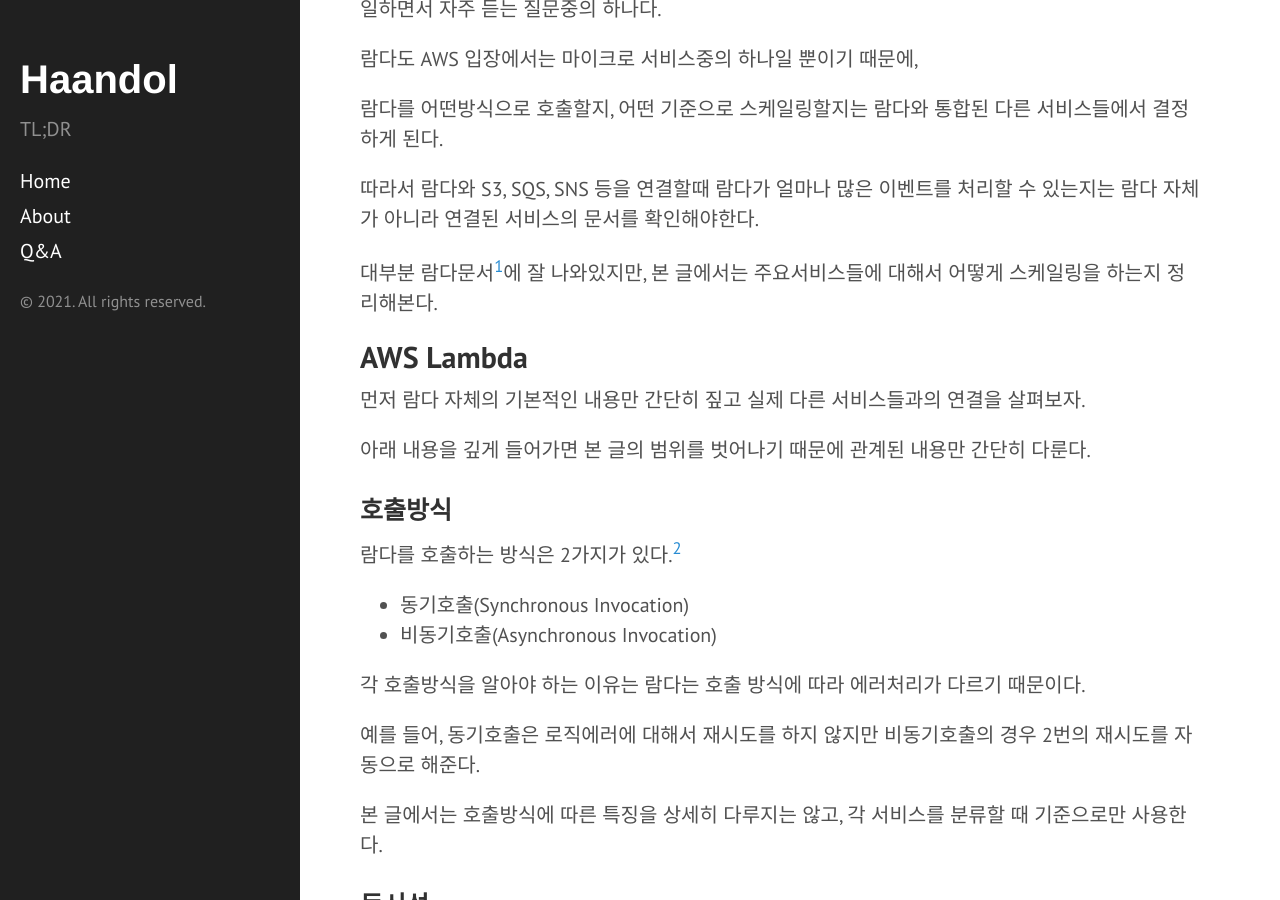
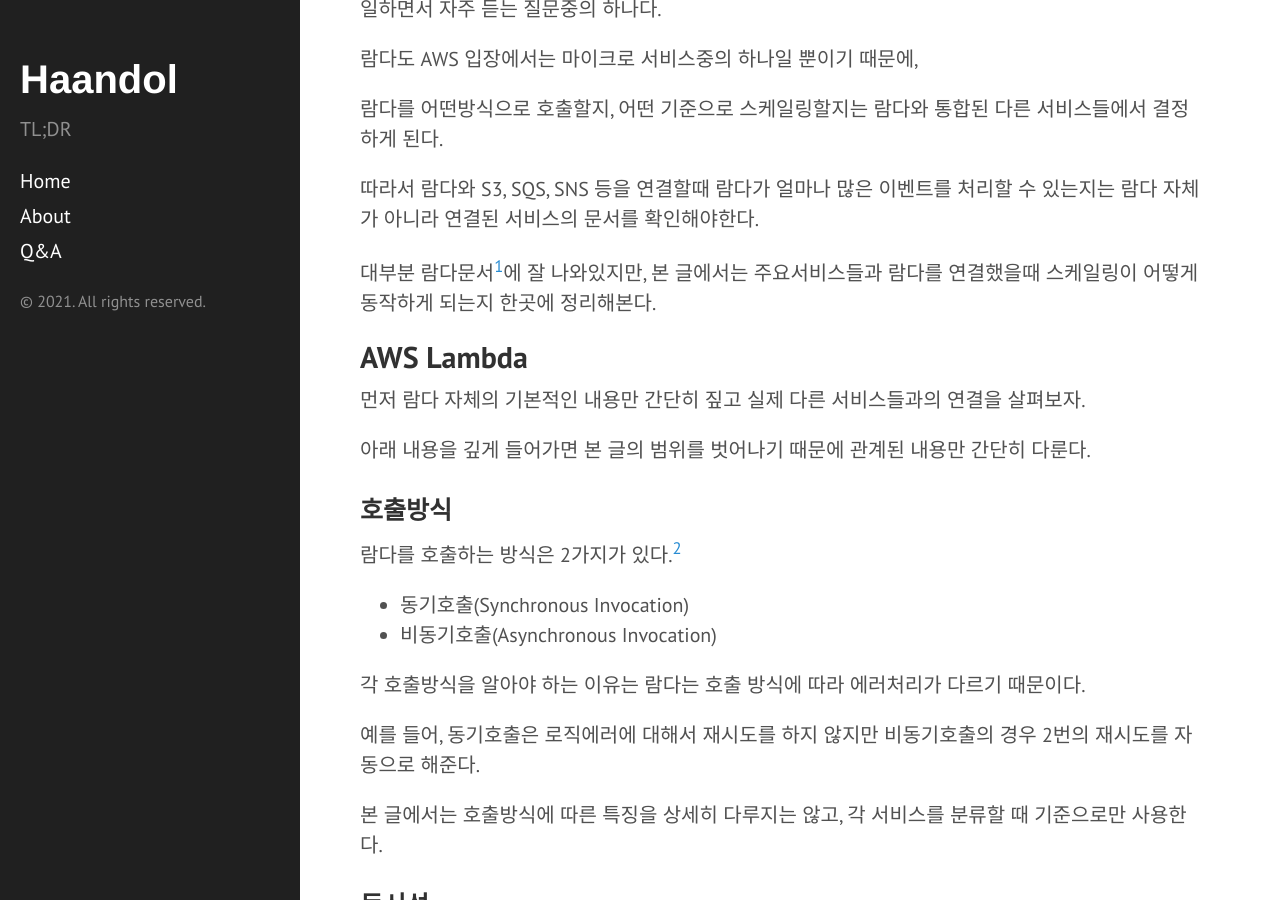
Before and after one commit to haandol/haandol.github.com, a Jekyll site: the page built from _posts/2021-11-18-lambda-scailing-policy-as-downstream.md, in a window 1280 px wide and 900 px high, scrolled down 431 px. Built offline with Jekyll 4.4.1, drawn with Linux system fonts in a browser that asks for light colours; comment, search, counter and statistics services are not loaded.

Commit message:
update lamba scaling

```diff
--- a/_posts/2021-11-18-lambda-scailing-policy-as-downstream.md
+++ b/_posts/2021-11-18-lambda-scailing-policy-as-downstream.md
@@ -24,7 +24,7 @@ publish: true
 
 따라서 람다와 S3, SQS, SNS 등을 연결할때 람다가 얼마나 많은 이벤트를 처리할 수 있는지는 람다 자체가 아니라 연결된 서비스의 문서를 확인해야한다.
 
-대부분 람다문서[^1]에 잘 나와있지만, 본 글에서는 주요서비스들에 대해서 어떻게 스케일링을 하는지 정리해본다.
+대부분 람다문서[^1]에 잘 나와있지만, 본 글에서는 주요서비스들과 람다를 연결했을때 스케일링이 어떻게 동작하게 되는지 한곳에 정리해본다.
 
 ## AWS Lambda
 
```
